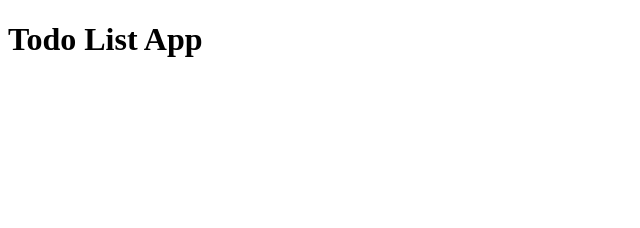
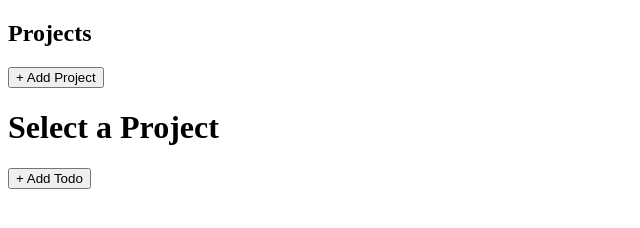
Before and after one commit to Mubarak77-C/Project-Todo-List, a website built with webpack: page dist/index.html in a window 1280 px wide. Shown: the whole page, without its empty margins (0-640 px from the left). Built offline with nearby package versions, Linux system fonts and the light colour scheme.

Commit message:
""feat(ui): add layout structure with sidebar and main content containers""

```diff
--- a/dist/index.html
+++ b/dist/index.html
@@ -2,11 +2,26 @@
 <html lang="en">
 <head>
     <meta charset="UTF-8">
-    <title>Todo List</title>
+    <meta name="viewport" content="width=device-width, initial-scale=1.0">
+    <title>Industrial Todo List</title>
 </head>
 <body>
-    <h1>Todo List App</h1>
-    <!-- Webpack will automatically inject our bundled script here later -->
+    <div id="app">
+        <!-- Sidebar for Projects -->
+        <aside id="sidebar">
+            <h2>Projects</h2>
+            <div id="projects-container"></div>
+            <button id="add-project-btn">+ Add Project</button>
+        </aside>
+
+        <!-- Main Content for Todos -->
+        <main id="main-content">
+            <h1 id="current-project-title">Select a Project</h1>
+            <div id="todos-container"></div>
+            <button id="add-todo-btn">+ Add Todo</button>
+        </main>
+    </div>
+
     <script src="./main.js"></script>
 </body>
 </html>
```
